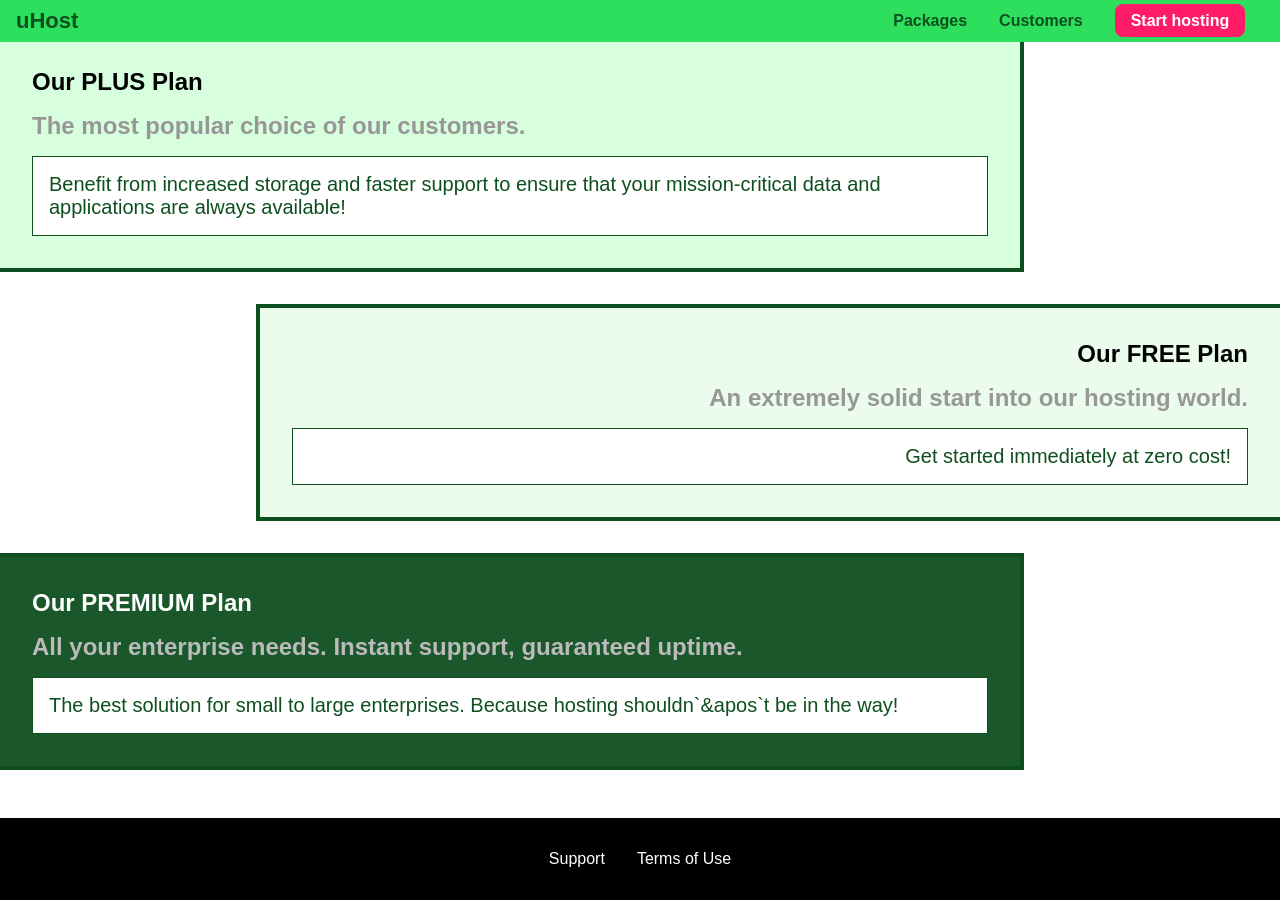
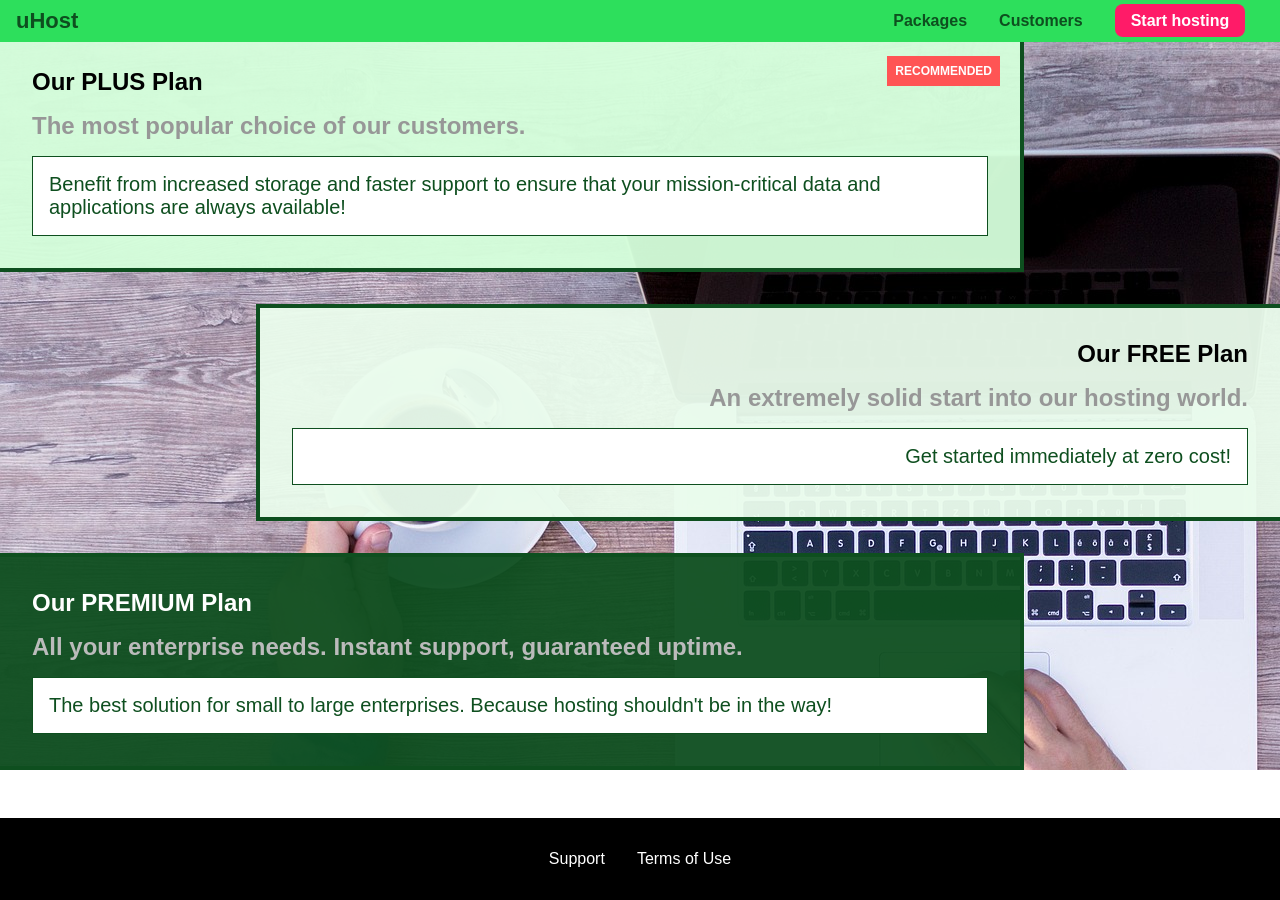
Before and after one commit to ArifEbrahim/hosting-website, a React (Vite) app: page /packages in a window 1280 px wide. Built offline with nearby package versions, Linux system fonts and the light colour scheme.

Commit message:
update plans page styling

```diff
--- a/src/components/header/Header.module.css
+++ b/src/components/header/Header.module.css
@@ -4,6 +4,7 @@
   padding: 8px 16px;
   background-color: #2ddf5c;
   top: 0;
+  z-index: 1;
 }
 
 .main_header > div {
--- a/src/pages/Home/Home.module.css
+++ b/src/pages/Home/Home.module.css
@@ -1,5 +1,5 @@
 .product_overview {
-  background: url('../../../public/freedom.jpg');
+  background: url('../../../public/images/freedom.jpg');
   width: 100%;
   height: 528px;
   padding: 10px;
--- a/src/pages/Packages/Packages.module.css
+++ b/src/pages/Packages/Packages.module.css
@@ -1,5 +1,6 @@
 .container {
   margin-top: 32px;
+  background: url('../../../public/images/plans-background.jpg');
 }
 
 .package {
@@ -7,6 +8,7 @@
   width: 80%;
   margin: 16px 0px;
   border-left: none;
+  position: relative;
 }
 
 .package:hover,
@@ -21,6 +23,17 @@
   color: inherit;
   display: block;
   padding: 32px;
+}
+
+.package__badge {
+  position: absolute;
+  top: 0;
+  right: 0;
+  margin: 20px;
+  font-size: 12px;
+  color: white;
+  background: #ff5454;
+  padding: 8px;
 }
 
 .package__subtitle {
--- a/src/pages/Packages/index.tsx
+++ b/src/pages/Packages/index.tsx
@@ -7,6 +7,7 @@ export default function Packages() {
         <section className={styles.package} id={styles.plus}>
           <a href="#">
             <h1 className={styles.package__title}>Our PLUS Plan</h1>
+            <h2 className={styles.package__badge}>RECOMMENDED</h2>
             <h2 className={styles.package__subtitle}>
               The most popular choice of our customers.
             </h2>
@@ -36,7 +37,7 @@ export default function Packages() {
             </h2>
             <p className={styles.package__info}>
               The best solution for small to large enterprises. Because hosting
-              shouldn`&apos`t be in the way!
+              shouldn&apos;t be in the way!
             </p>
           </a>
         </section>
```
Also changed, not shown: public/images/freedom.jpg (renamed from public/freedom.jpg), public/images/plans-background.jpg (added).
